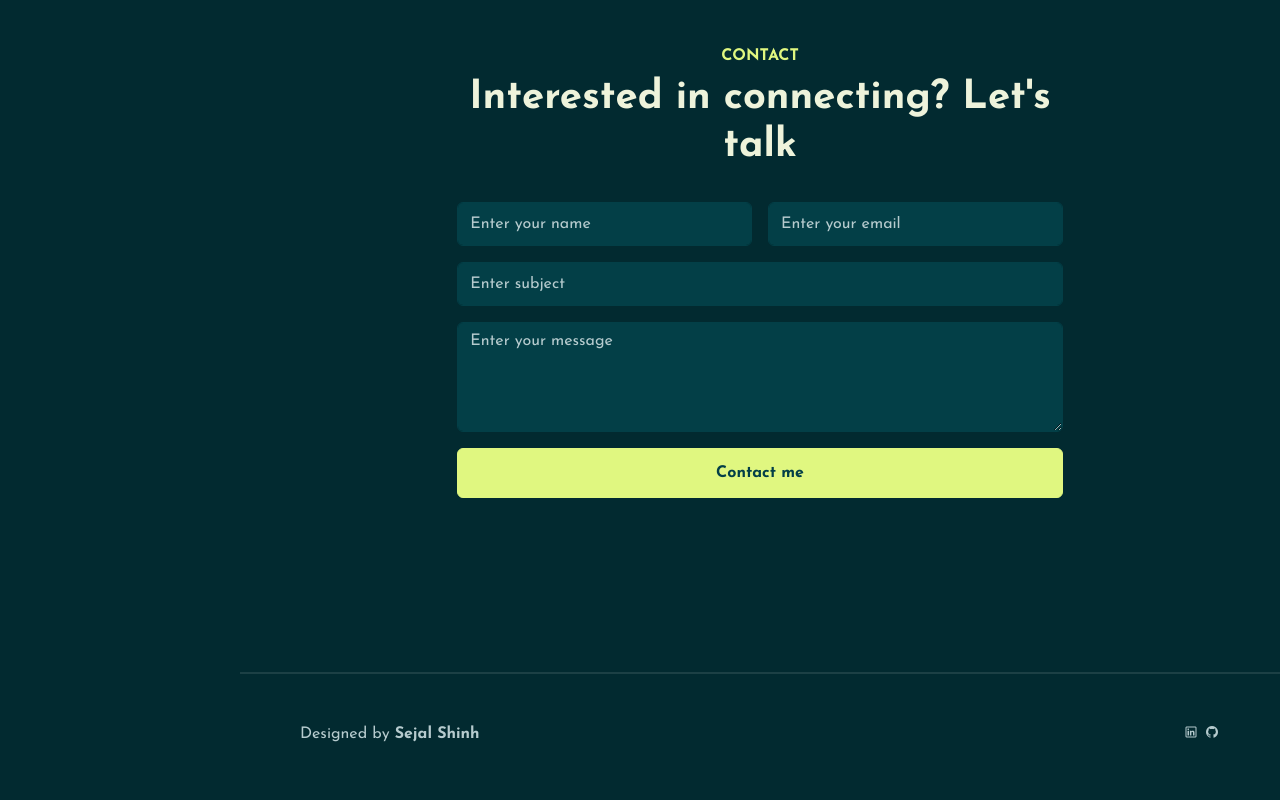
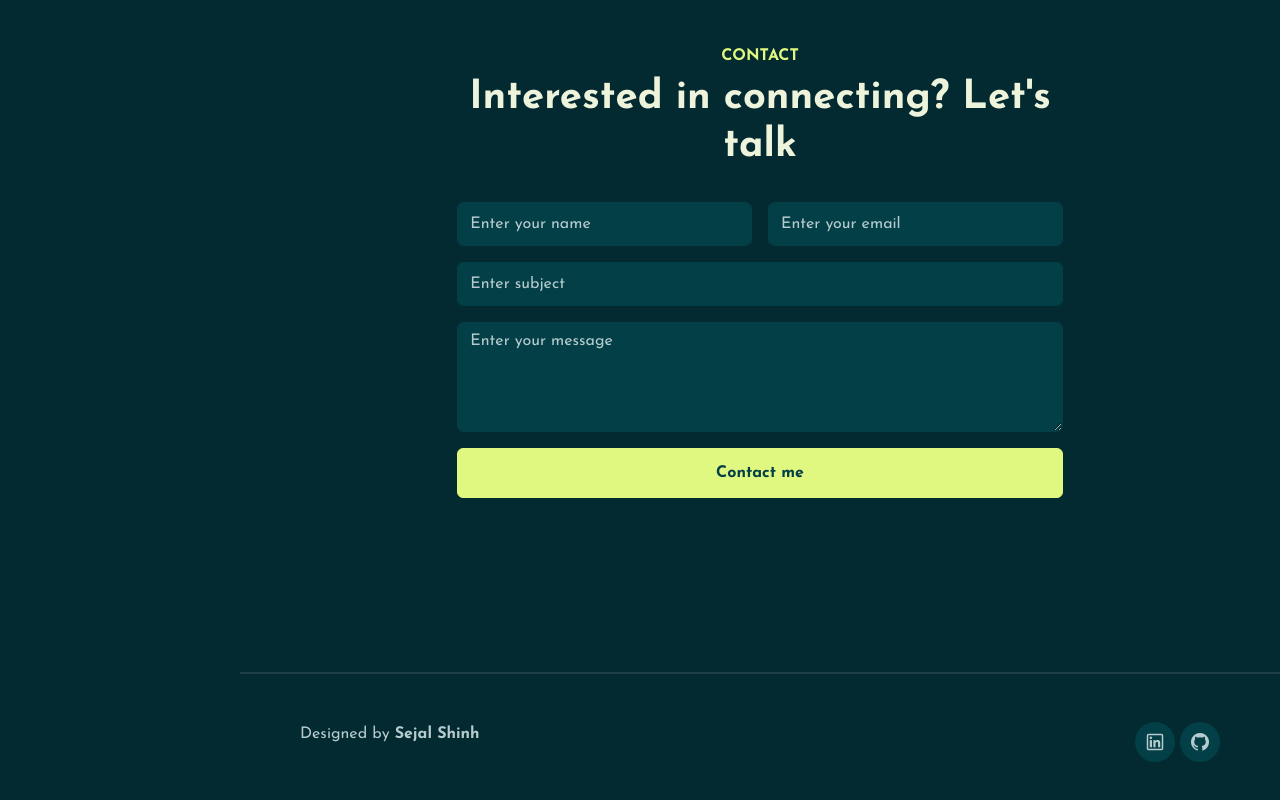
Before and after one commit to SejalShinh24/sejalshinh, a plain HTML site: page index.html in a window 1280 px wide. Shown: the part 3746-4546 px from the top of the page. Drawn offline with nearby package versions, Linux system fonts and the light colour scheme.

Commit message:
Update style.css

```diff
--- a/assets/css/style.css
+++ b/assets/css/style.css
@@ -204,3 +204,15 @@ img {
 #contact input.form-control {
     height: 44px;
 }
+
+/* SOCIAL ICONS */
+.social-icons a {
+    width: 40px;
+    height: 40px;
+    display: inline-flex;
+    align-items: center;
+    justify-content: center;
+    background-color: var(--color-base);
+    border-radius: 100px;
+    font-size: 24px;
+}
```
